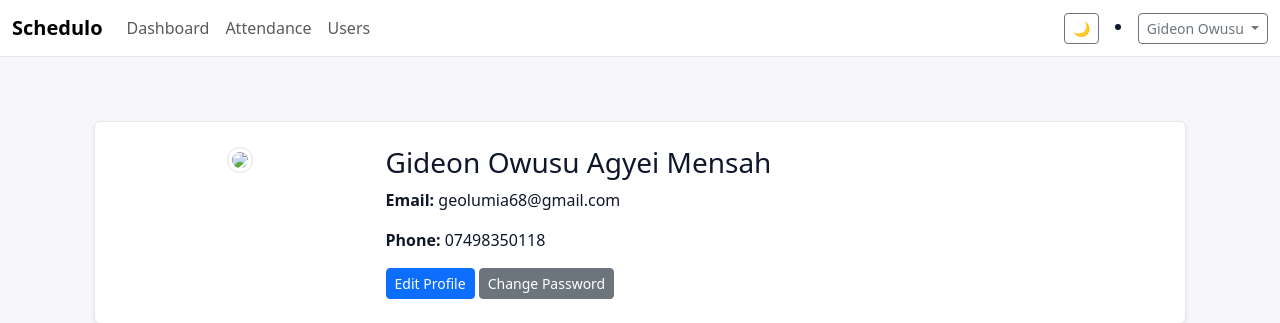
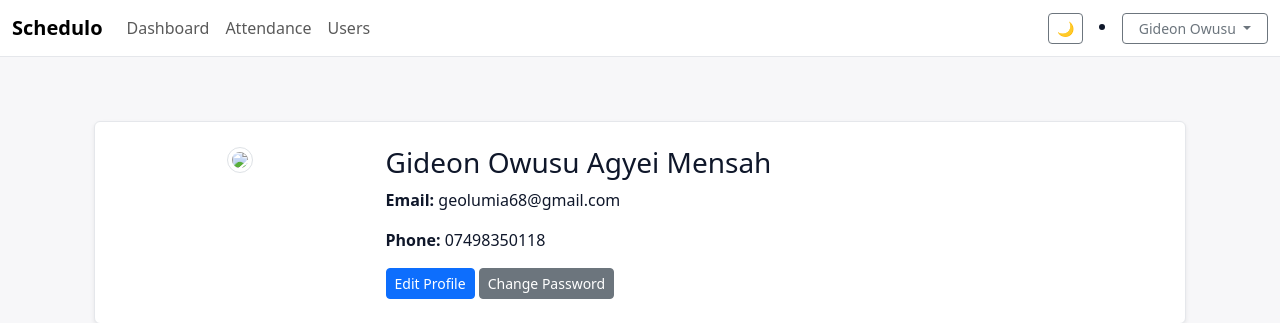
Before and after one commit to Gideon-Mensah/Schedulo, a Django app: page /accounts/profile/ in a window 1280 px wide. Shown: the top 323 px of the page. Run offline with Django 5.2, Linux system fonts and the light colour scheme; a user stored in the database is signed in; data comes from the database, SQL or seed files in the repository; data that the repository does not hold is empty; parts of the project's set-up code (start-up, migrations or seed data) failed here and were passed over; some libraries are stand-ins or nearby versions.

Commit message:
Update code and deployment files

```diff
--- a/templates/base.html
+++ b/templates/base.html
@@ -109,6 +109,15 @@
       .soft-accent { background: var(--soft-accent); }
       .soft-accent-2 { background: var(--soft-accent-2); }
       .app-navbar { background: var(--card-bg) !important; border-bottom: 1px solid var(--card-border); }
+
+      /* Make the Angel button look wider */
+      .user-btn {
+      min-width: 120px;   /* adjust width as you like */
+      justify-content: center;
+      text-align: center;
+      padding-left: 1rem;
+      padding-right: 1rem;
+      }
     </style>
 
     <!-- keep the dropdown anchored under the toggle on mobile -->
@@ -210,7 +219,7 @@
               <!-- User dropdown -->
               <li class="nav-item dropdown ms-2">
                 <button
-                  class="btn btn-outline-secondary btn-sm dropdown-toggle"
+                  class="btn btn-outline-secondary btn-sm dropdown-toggle user-btn"
                   id="userMenu"
                   data-bs-toggle="dropdown"
                   data-bs-auto-close="outside"
```
